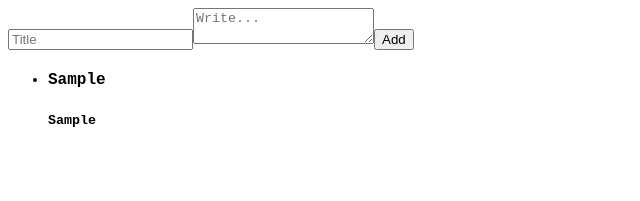
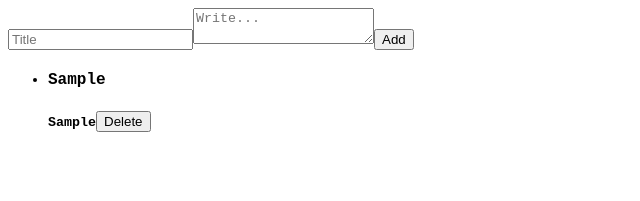
Before and after one commit to ShortCodes19/NoteApp-TS, a React (Vite) app in the folder frontend/: page / in a window 1280 px wide. Both pictures are taken after typing "Sample", "Sample" into the empty fields and a click on the button "Add". Shown: the top 201 px of the page, without its empty margins (0-640 px from the left). Built offline with nearby package versions, Linux system fonts and the light colour scheme.

Commit message:
added the delete feature

```diff
--- a/frontend/src/App.tsx
+++ b/frontend/src/App.tsx
@@ -11,10 +11,14 @@ const App = () => {
     setNotes((prev) => [...prev, newNote]);
   };
 
+  const deleteNote = (id: string): void => {
+    setNotes((prev) => prev.filter((note) => note._id !== id));
+  };
+
   return (
     <div>
       <NoteForm onAdd={createNote} />
-      <NoteList notes={notes} />
+      <NoteList notes={notes} onDelete={deleteNote} />
     </div>
   );
 };
--- a/frontend/src/components/NoteCard.tsx
+++ b/frontend/src/components/NoteCard.tsx
@@ -2,15 +2,17 @@ import type { NoteType } from "../types/NoteType";
 
 interface NoteCardProps {
   note: NoteType;
+  onDelete: (id: string) => void;
 }
 
-const NoteCard = ({ note }: NoteCardProps) => {
+const NoteCard = ({ note, onDelete }: NoteCardProps) => {
   return (
     <li>
       <h4>{note.title}</h4>
       <strong>
         <small>{note.content}</small>
       </strong>
+      <button onClick={() => onDelete(note._id)}>Delete</button>
     </li>
   );
 };
--- a/frontend/src/components/NoteList.tsx
+++ b/frontend/src/components/NoteList.tsx
@@ -3,15 +3,18 @@ import NoteCard from "./NoteCard";
 
 interface NoteListProps {
   notes: NoteType[];
+  onDelete: (id: string) => void;
 }
 
-const NoteList = ({ notes }: NoteListProps) => {
+const NoteList = ({ notes, onDelete }: NoteListProps) => {
   return (
     <ul>
       {notes.length === 0 ? (
         <p>No notes yet</p>
       ) : (
-        notes.map((note) => <NoteCard key={note._id} note={note} />)
+        notes.map((note) => (
+          <NoteCard key={note._id} note={note} onDelete={onDelete} />
+        ))
       )}
     </ul>
   );
```
